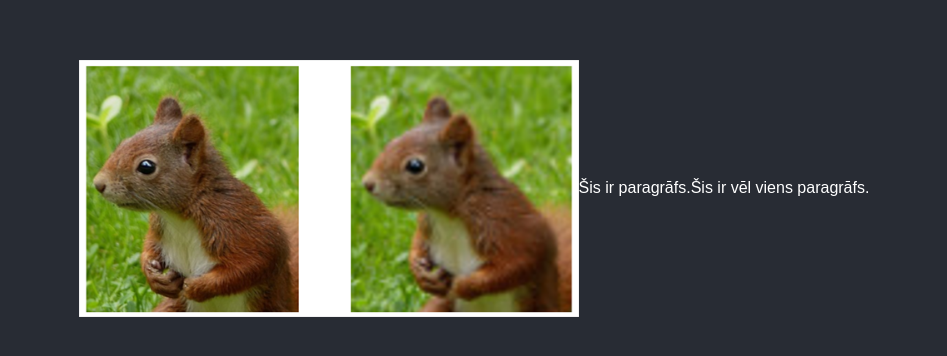
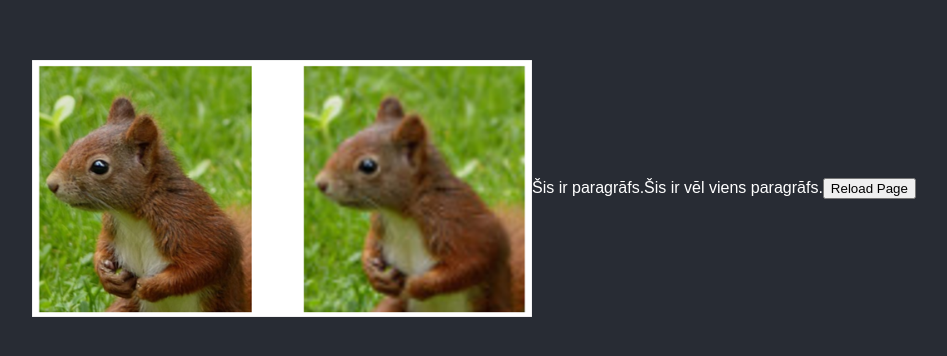
Before and after one commit to OdinsDEV/Projektins, a plain HTML site: page index.html in a window 1280 px wide. Shown: the part 212-568 px from the top of the page, without its empty margins (166-1113 px from the left). Drawn offline with Linux system fonts and the light colour scheme.

Commit message:
Pievienoju button

```diff
--- a/index.html
+++ b/index.html
@@ -11,6 +11,7 @@
             <img src="attels.png" alt="Šis ir attēla apraksts" width="500">
             <p>Šis ir paragrāfs.       </p>
             <p>Šis ir vēl viens paragrāfs.</p>
+            <button onclick="location.reload();">Reload Page</button>
 
         </body>
 
```
